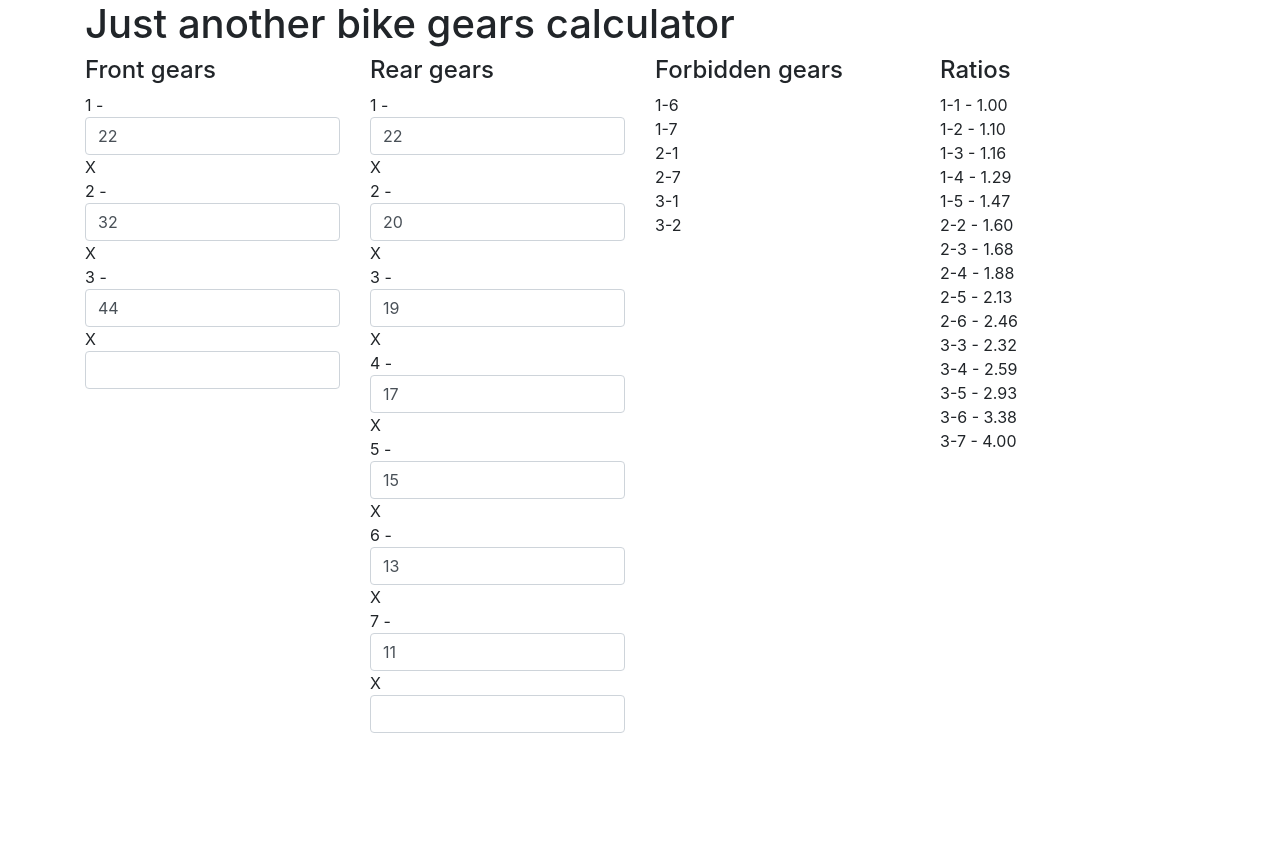
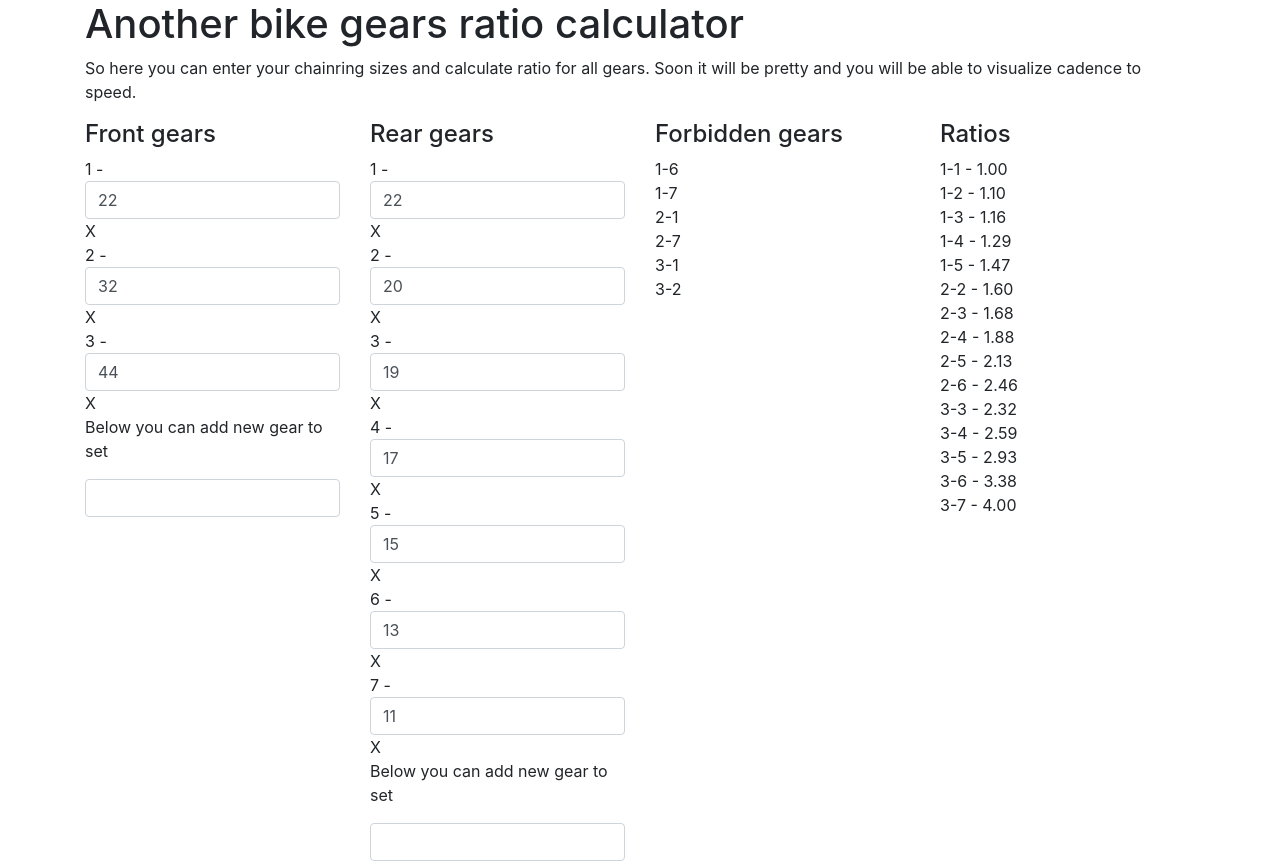
Before and after one commit to banciur/bike-gears, a React app: page / in a window 1280 px wide. Before the commit the page ends 800 px from the top, so only its background shows below. Built offline with nearby package versions, Linux system fonts and the light colour scheme; the HTML template or start-up script is replaced by a standard one.

Commit message:
Add some descriptions.

```diff
--- a/src/App.tsx
+++ b/src/App.tsx
@@ -14,7 +14,11 @@ export const App = () => (
   <Container>
     <Row>
       <Col>
-        <h1>Just another bike gears calculator</h1>
+        <h1>Another bike gears ratio calculator</h1>
+        <p>
+          So here you can enter your chainring sizes and calculate ratio for all gears. Soon it will be pretty and you
+          will be able to visualize cadence to speed.
+        </p>
       </Col>
     </Row>
     <Row>
--- a/src/components/GearboxComponent.tsx
+++ b/src/components/GearboxComponent.tsx
@@ -85,6 +85,7 @@ export class GearboxComponent extends React.Component<GearboxComponentProps, Gea
           </div>
         ))}
         <div>
+          <p>Below you can add new gear to set</p>
           <Input onChange={this.handleNewGear} />
         </div>
       </>
```
